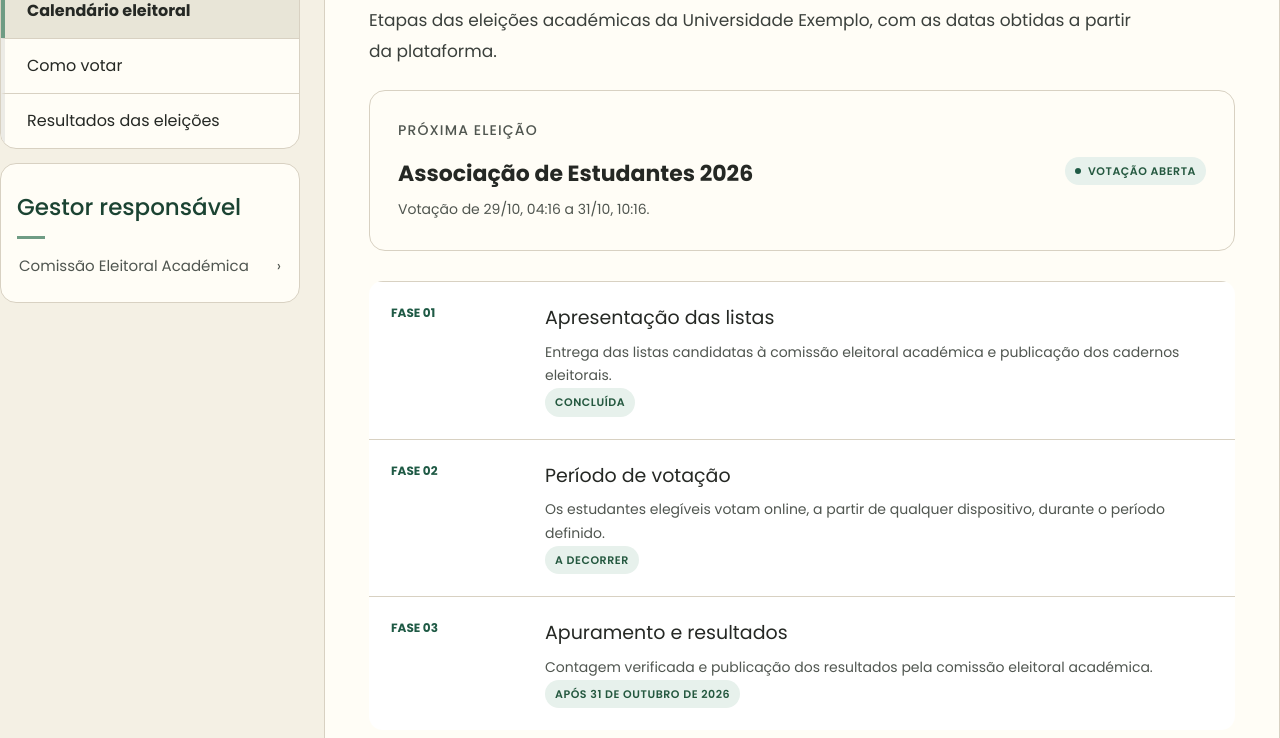
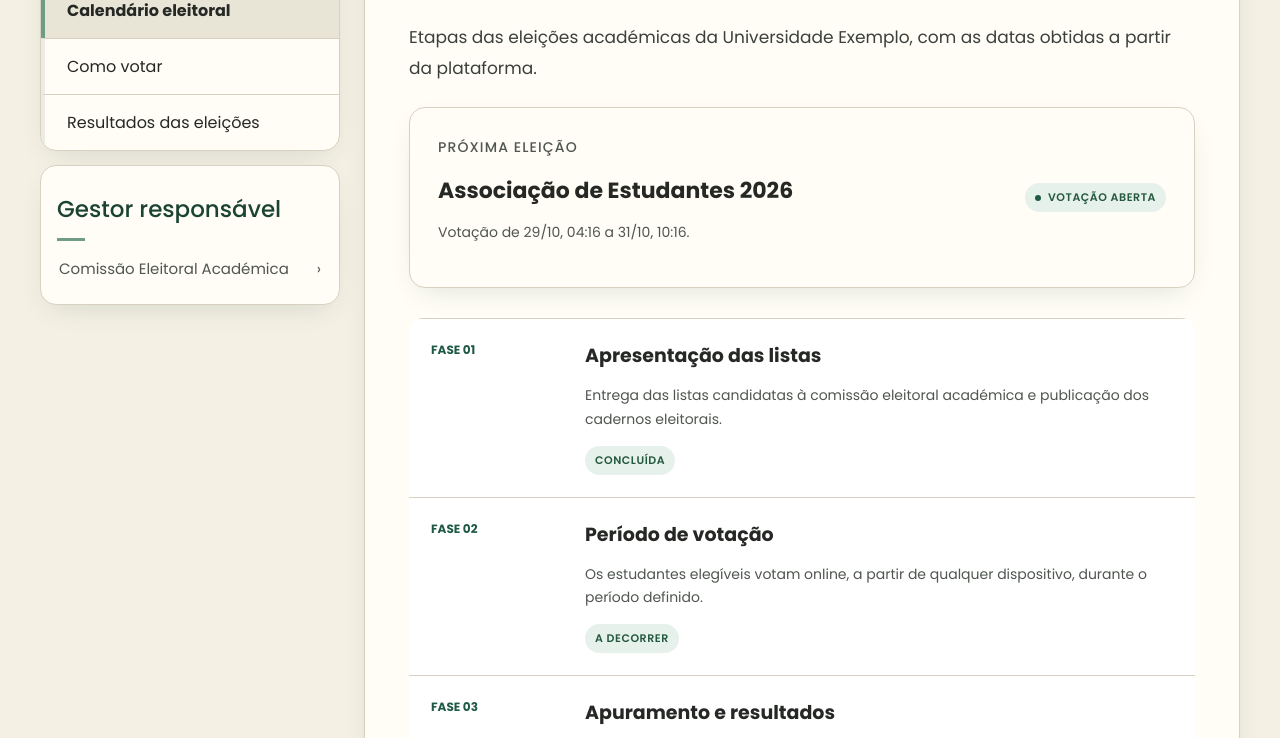
Before and after one commit to macazava/TrustVote, a plain HTML site: page 05_Artefactos/Frontend/pages/calendario.html in a window 1280 px wide. Shown: the part 340-1078 px from the top of the page. Drawn offline with nearby package versions, Linux system fonts and the light colour scheme.

Commit message:
feat: replace Tailwind CDN with local stylesheet in accessibility, help, and calendar pages

```diff
--- a/05_Artefactos/Frontend/pages/calendario.html
+++ b/05_Artefactos/Frontend/pages/calendario.html
@@ -9,8 +9,7 @@
   <title>Eleições | TrustVote</title>
 
   <link rel="stylesheet" href="../css/style.css">
-  <script src="https://cdn.tailwindcss.com/3.4.16"></script>
-  <script src="../js/config/tailwind.config.js"></script>
+  <link rel="stylesheet" href="../css/tailwind.css">
   <script defer src="../js/views/layout.js"></script>
   <!-- Base comum: models (dados e servidor) + formatação e componentes partilhados -->
   <script defer src="../js/models/servidor.js"></script>
```
Also changed, not shown: 05_Artefactos/Frontend/pages/acessibilidade.html (+1 -2 lines), 05_Artefactos/Frontend/pages/ajuda.html (+1 -2 lines).
